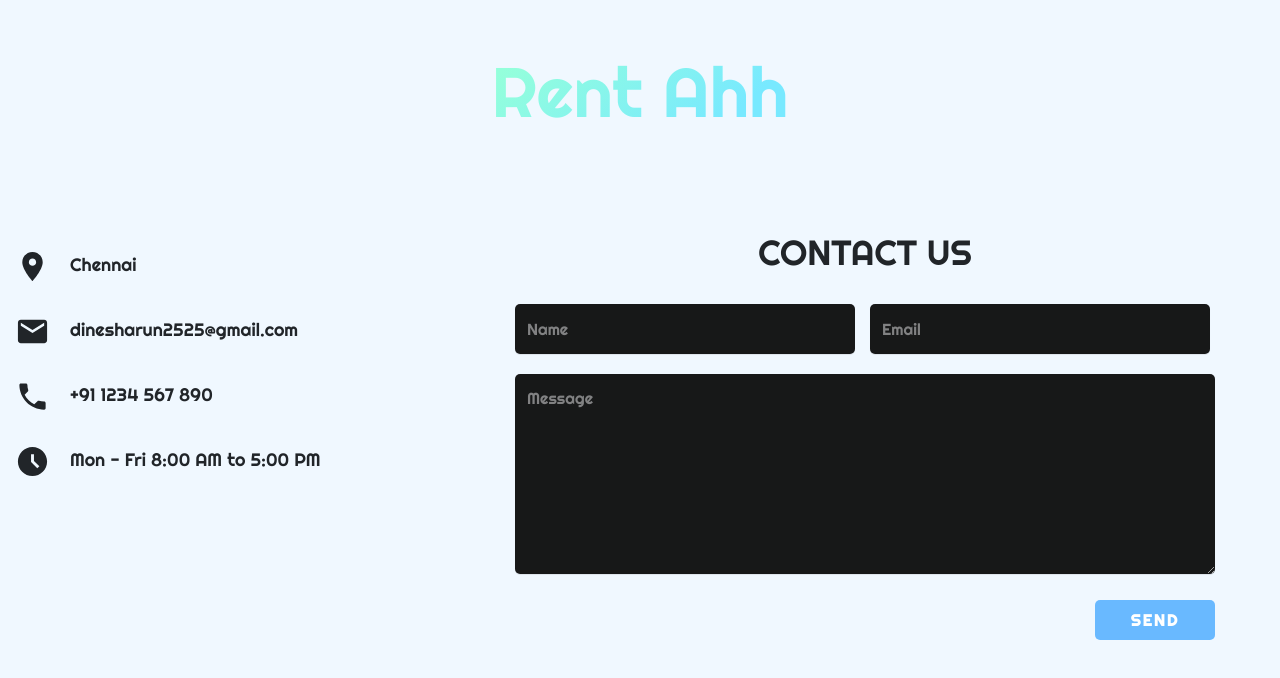
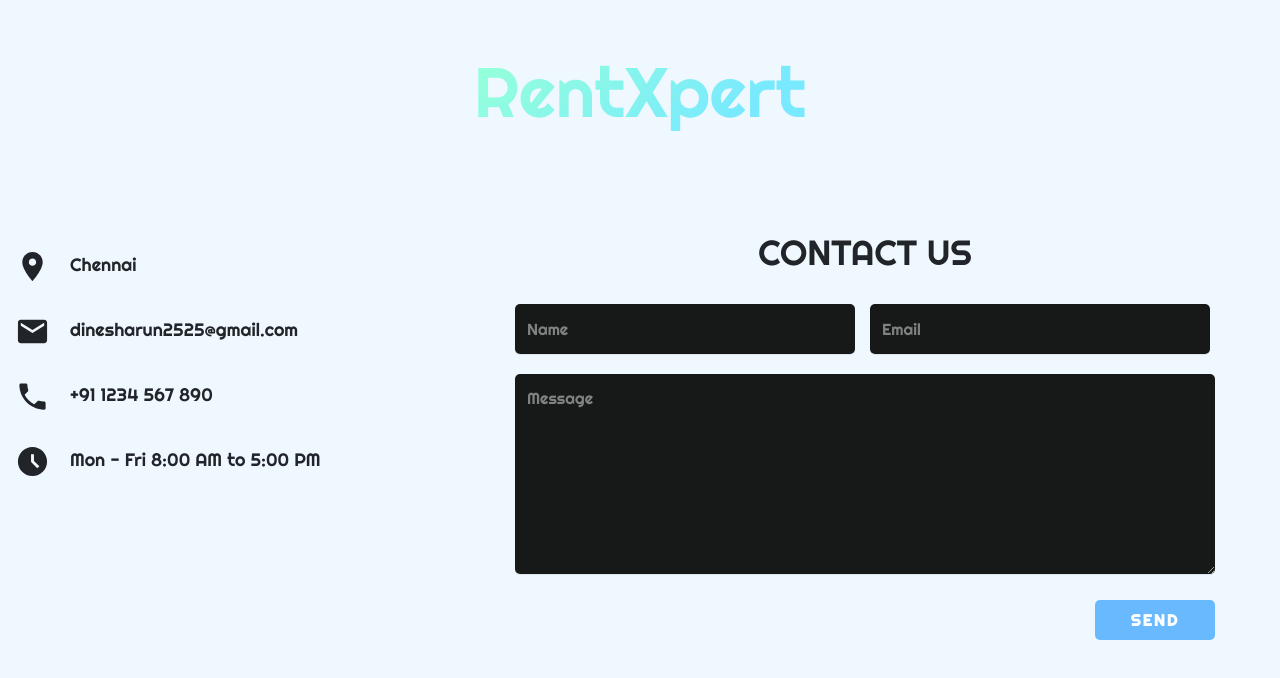
Before and after one commit to Chintha2525/Rental_Portal_Webcode2_FrontEnd, a React (Create React App) app: page /contact in a window 1280 px wide. Shown: the top 678 px of the page. Built offline with nearby package versions, Linux system fonts and the light colour scheme.

Commit message:
initial commit

```diff
--- a/src/Components/Contact.js
+++ b/src/Components/Contact.js
@@ -34,7 +34,7 @@ const Contact = () => {
   return (
     <div>
       <div className='home-head'>
-        <h1 className='home-head-top'>Rent Ahh</h1>
+        <h1 className='home-head-top'>RentXpert</h1>
       </div>
       <div className='contact-section'>
         <div className='contact-info'>
```
